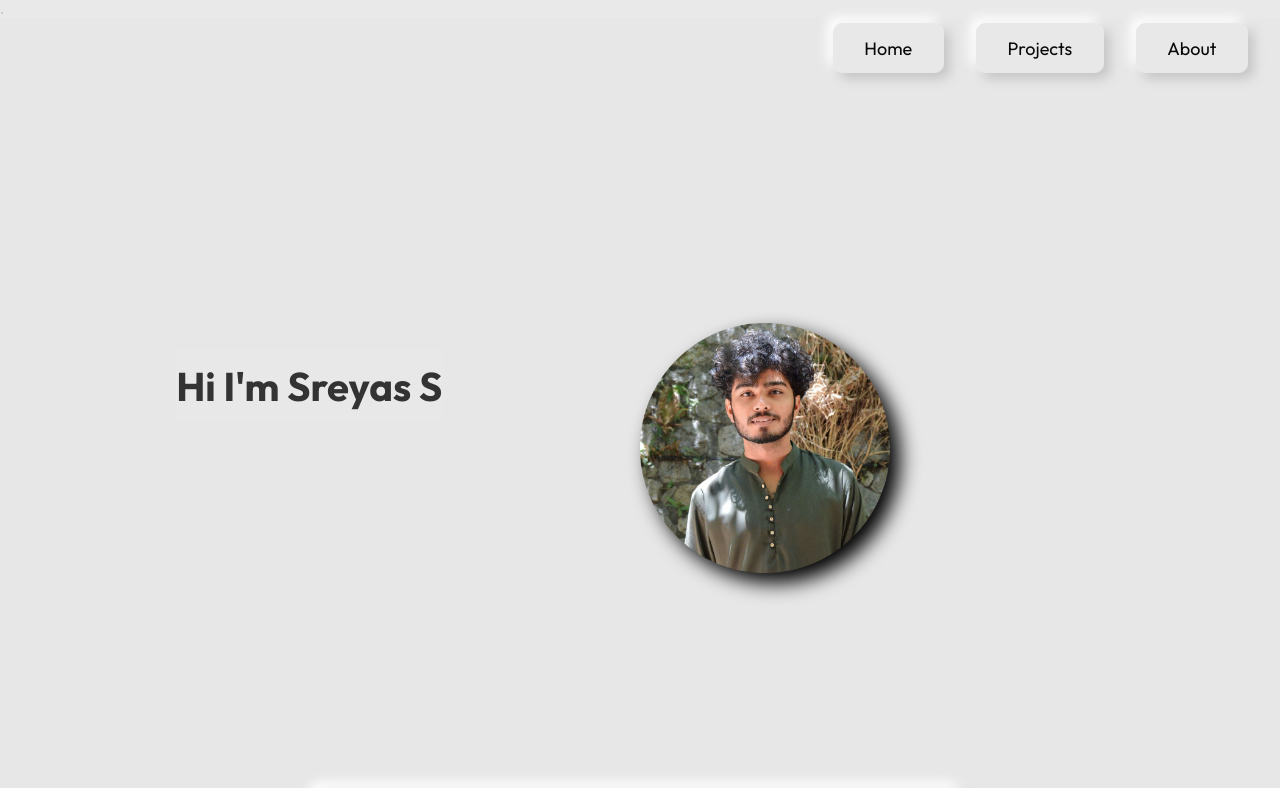
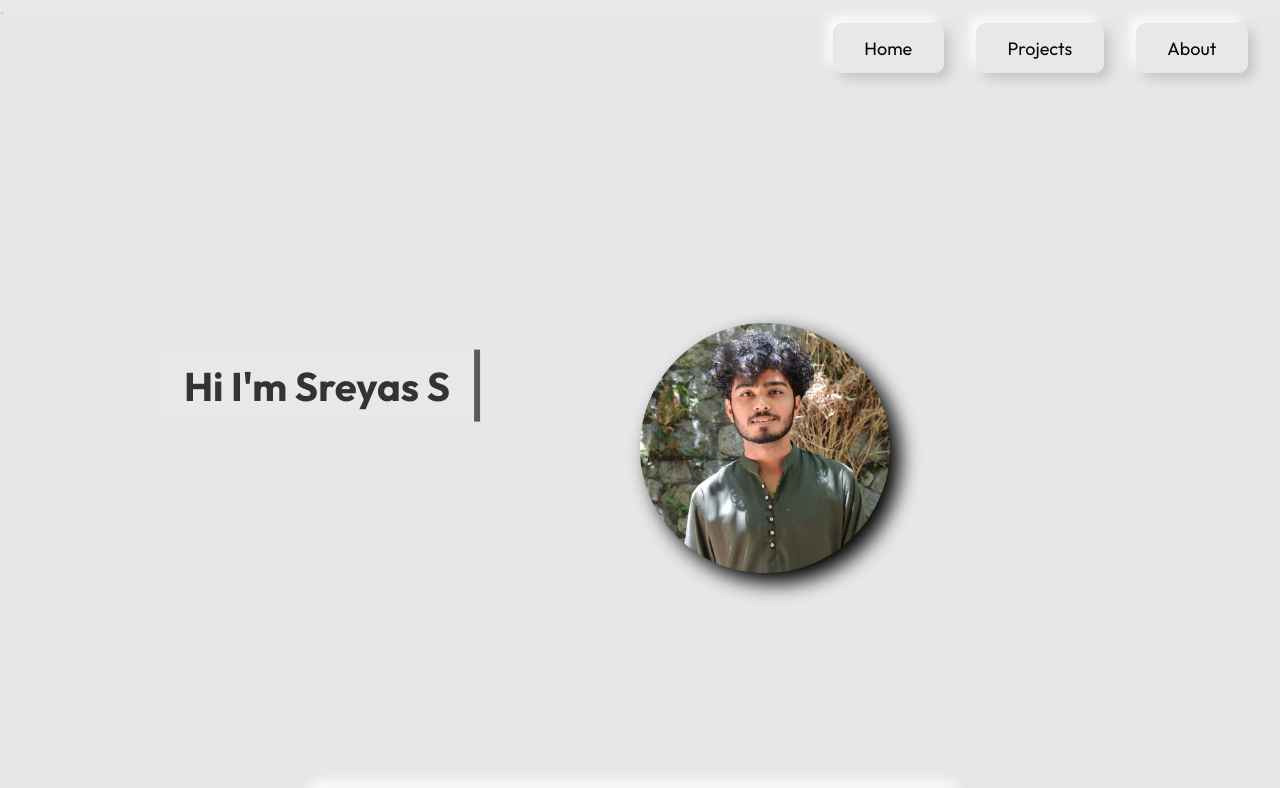
Before and after one commit to sreyas-sc/Portfolio, a React (Create React App) app: page / in a window 1280 px wide. Shown: the top 788 px of the page. Built offline with nearby package versions, Linux system fonts and the light colour scheme.

Commit message:
Update HeroImgStyles.css

```diff
--- a/src/components/HeroImgStyles.css
+++ b/src/components/HeroImgStyles.css
@@ -57,8 +57,31 @@
 .hero .content p{
     font-size: 1.4rem;
     font-weight: 200;
-
-}
+    white-space: nowrap;
+    white-space: nowrap;
+    overflow: hidden; /* Ensures the text stays within the container */
+    border-right: .15em solid rgb(92, 91, 91); /* Adds a blinking cursor */
+    width: 0; /* Start with zero width */
+    animation: typing 3s steps(12, end) 1s forwards, blink-caret .75s step-end infinite;
+}
+
+@keyframes typing {
+  from {
+    width: 0;
+  }
+  to {
+    width: 12ch;
+  }
+}
+
+/* @keyframes blink-caret {
+  from, to {
+    border-color: transparent;
+  }
+  50% {
+    border-color: rgb(67, 67, 67);
+  }
+} */
 
 /* ////////////////////////////////////////////////////////// */
 @media screen and (max-width: 768px) {
```
